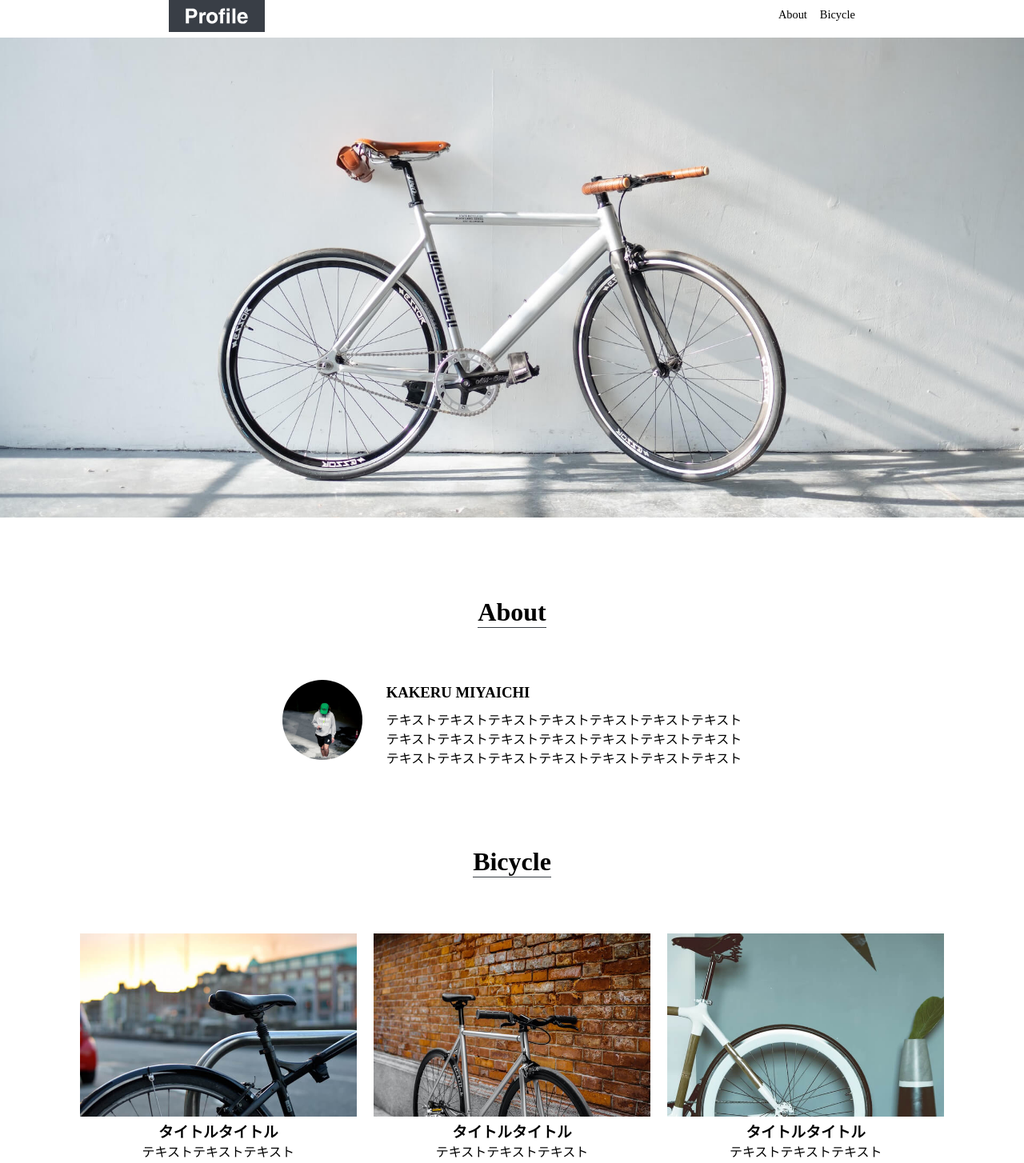
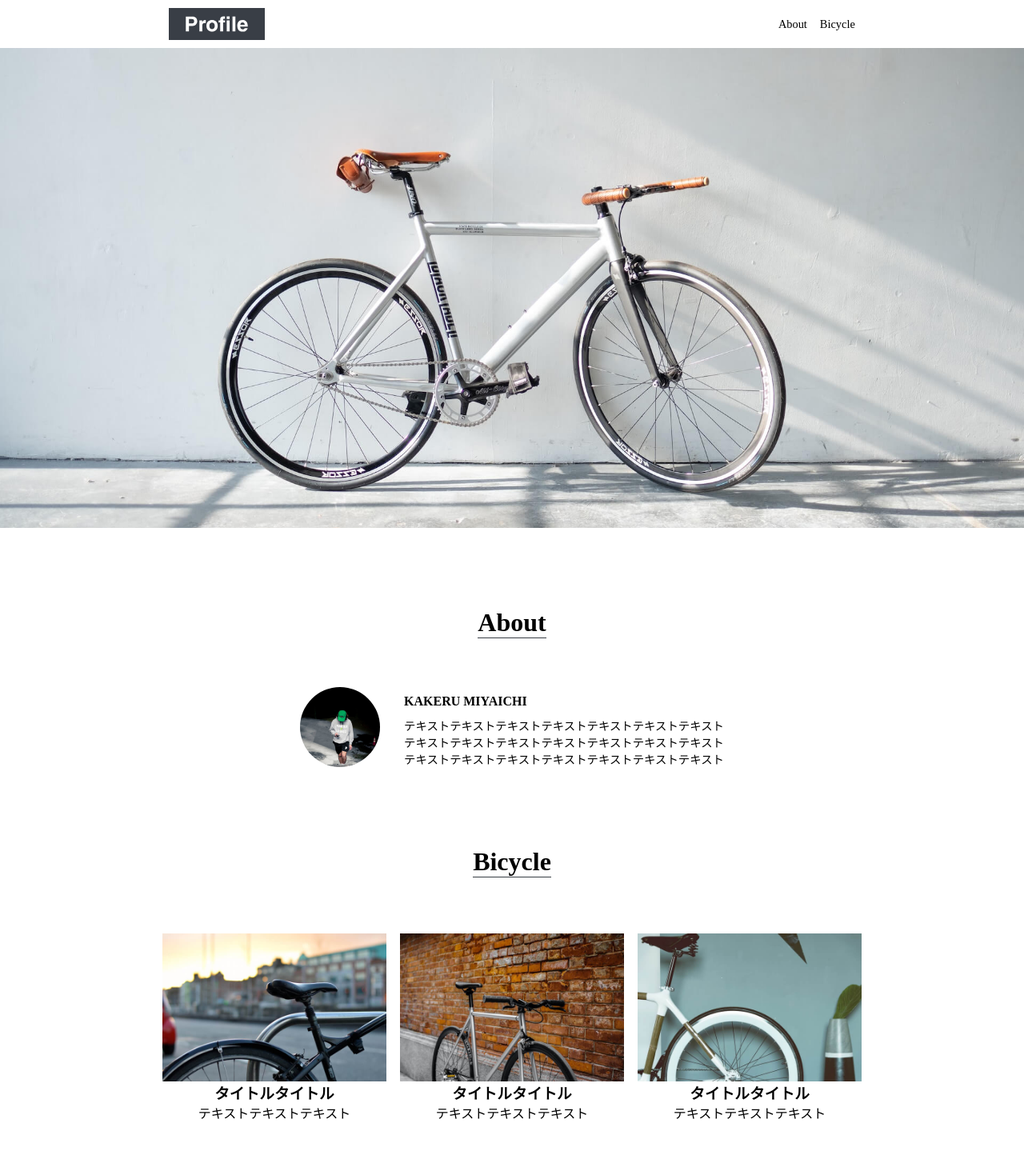
Before and after one commit to ryopep/profile, a plain HTML site: page index.html in a window 1280 px wide. Shown: the top 1454 px of the page at 80% size. Drawn offline with Linux system fonts and the light colour scheme; some packages are replaced by stand-ins of ours.

Commit message:
Add files via upload

```diff
--- a/style.css
+++ b/style.css
@@ -4,10 +4,15 @@
 header{
   display:flex;
   justify-content: space-between;
+  align-items: center;
   font-size:14.4px;
   padding:0 4%;
   max-width: 960px;
   margin: 0 auto;
+}
+
+.site-title{
+padding:10px 0;
 }
 
 
@@ -61,15 +66,20 @@ justify-content: center;
 }
 
 .hero h3{
+  font-size:1rem;
   text-align: left;
   margin:10px 0;
 }
 
 .hero p{
+  font-size:0.9rem;
   text-align: left;
 }
 
 .features{
+max-width:960px;
+margin: 0 auto;
+padding:0 4%;
   text-align: center;
 }
 
@@ -89,13 +99,14 @@ margin-top:100px;
 
 img{
   max-width:100%;
+  display:block;
 }
 
 footer{
  text-align:center;
 }
 
-@media (max-width:600px){
+@media (max-width:780px){
 .Bike1{
   height: calc(100vh - 60px)
 }
```
